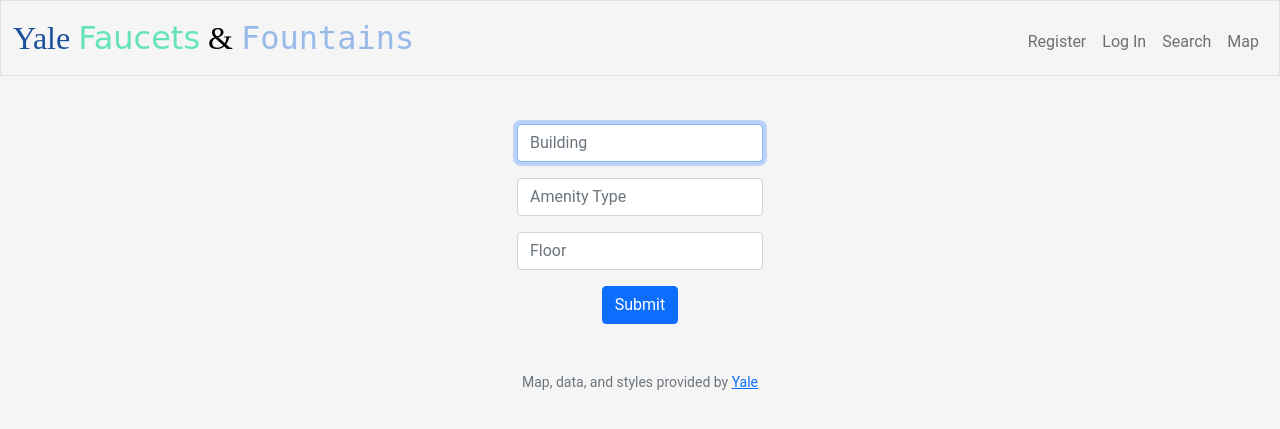
After one commit to creedgar/finalproject, a Flask app: template templates/submit.html in a window 1280 px wide. The commit adds this page. Shown: the top 429 px of the page. Run offline with Flask 2, Linux system fonts and the light colour scheme; the template is opened without the code that fills it, so the values that code supplies are empty; some libraries are stand-ins or nearby versions.

Commit message:
Updates for making submit

```diff
--- a/templates/search.html
+++ b/templates/search.html
@@ -8,8 +8,8 @@
 {% block main %}
     <form action="/quote" method="post">
         <div class="mb-3">
-            <input autocomplete="off" autofocus class="form-control mx-auto w-auto" id="symbol" name="symbol" placeholder="Symbol" type="text">
+            <input autocomplete="off" autofocus class="form-control mx-auto w-auto" id="building" name="building" placeholder="Building" type="text">
         </div>
-        <button class="btn btn-primary" type="submit">List</button>
+        <button class="btn btn-primary" type="submit">Search</button>
     </form>
 {% endblock %}
--- /dev/null
+++ b/templates/submit.html
@@ -0,0 +1,20 @@
+{% extends "layout.html" %}
+
+{% block title %}
+    Submit
+{% endblock %}
+
+{% block main %}
+    <form action="/submit" method="post">
+        <div class="mb-3">
+            <input required autocomplete="off" autofocus class="form-control mx-auto w-auto" id="building" name="building" placeholder="Building" type="select">
+        </div>
+        <div class="mb-3">
+            <input required autocomplete="off" autofocus class="form-control mx-auto w-auto" id="type" name="type" placeholder="Amenity Type" type="select">
+        </div>
+        <div class="mb-3">
+            <input required autocomplete="off" autofocus class="form-control mx-auto w-auto" id="floor" name="floor" placeholder="Floor" type="number">
+        </div>
+    <button class="btn btn-primary" type="submit">Submit</button>
+</form>
+{% endblock %}
```
Also changed, not shown: templates/review.html (deleted, +0 -17 lines), 2 other files.
